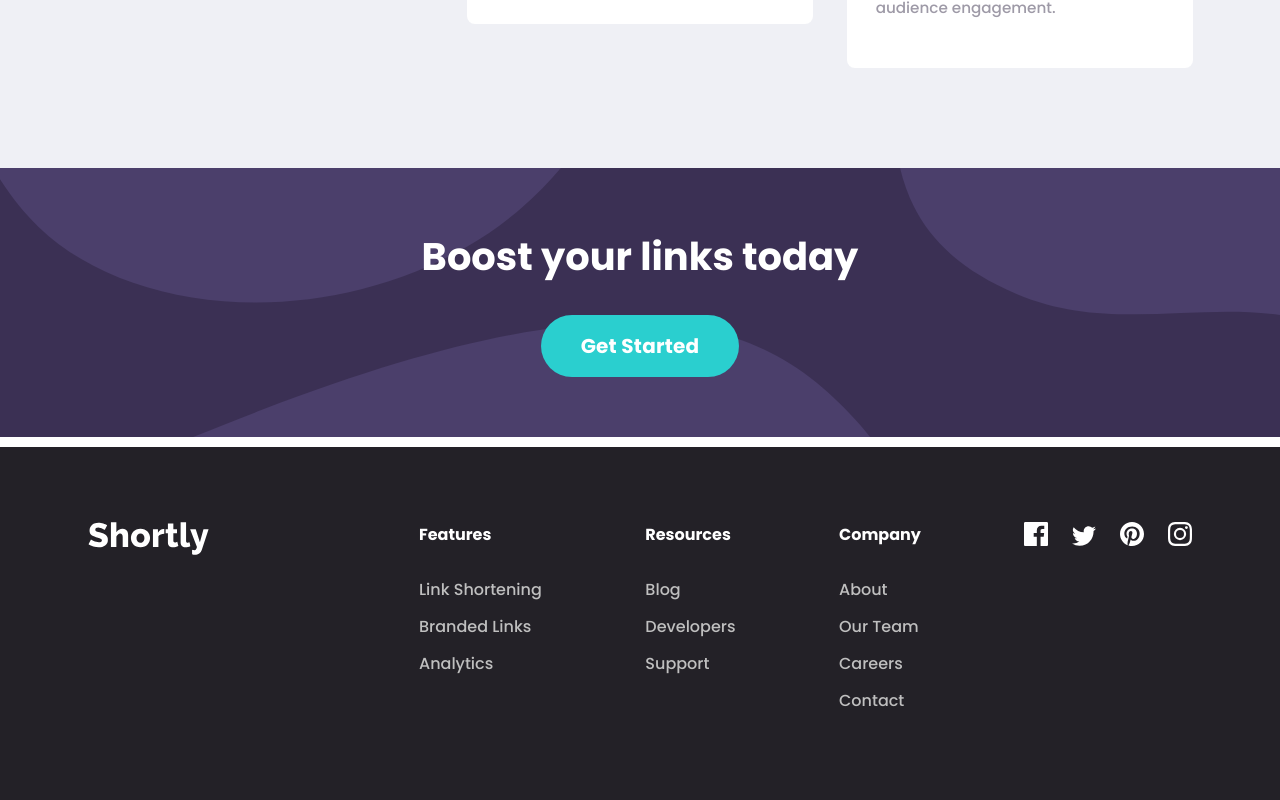
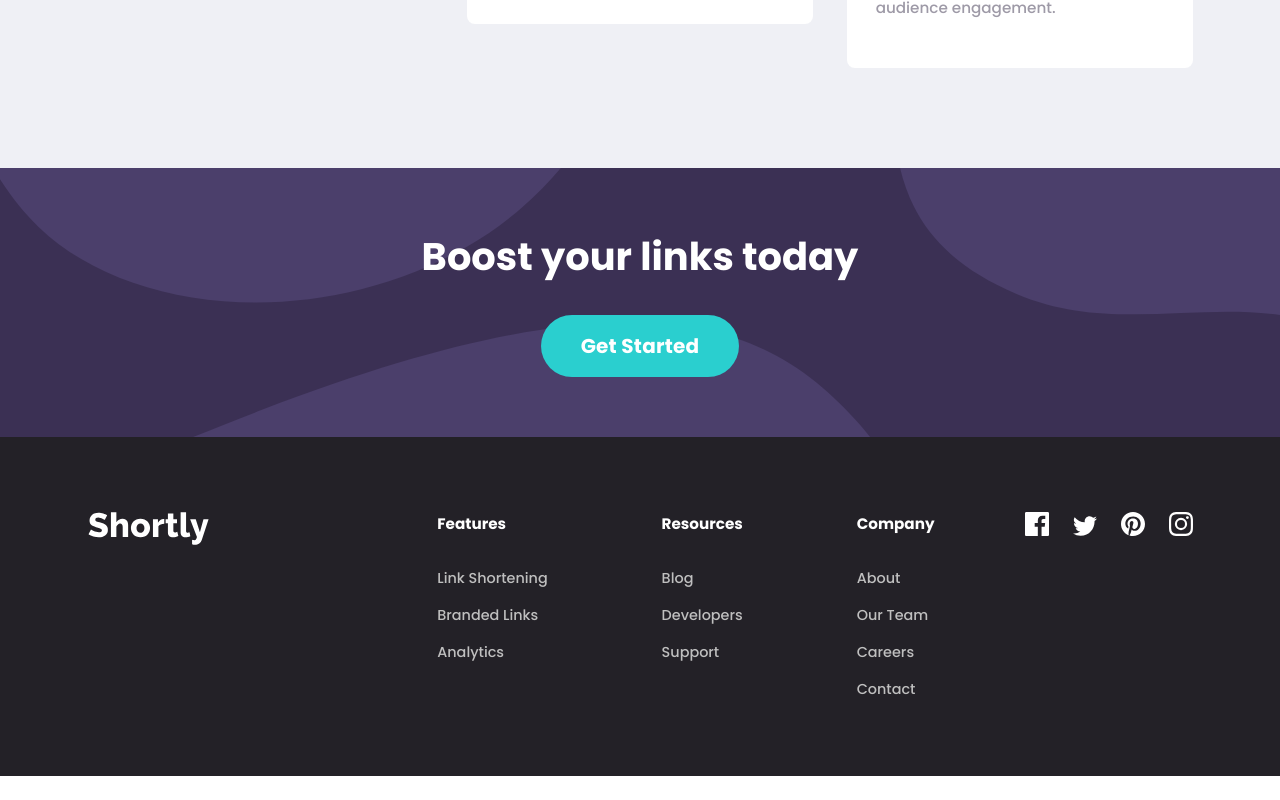
Before and after one commit to p-kosinski/url-shortening-api, a React (Create React App) app: page / in a window 1280 px wide. Shown: the part 1827-2627 px from the top of the page. After the commit the page ends 2603 px from the top, so only its background shows below. Built offline with nearby package versions, Linux system fonts and the light colour scheme.

Commit message:
Fix footer RWD styling

```diff
--- a/src/components/common/LinkFooter/LinkFooter.module.scss
+++ b/src/components/common/LinkFooter/LinkFooter.module.scss
@@ -5,7 +5,7 @@
   @include mixins.link-reset();
   font-family: variables.$font-main;
   font-weight: variables.$font-weight-regular;
-  font-size: 1rem;
+  font-size: 0.9rem;
   color: variables.$color-lighter;
   transition: variables.$transition;
 
--- a/src/components/layout/Footer/Footer.js
+++ b/src/components/layout/Footer/Footer.js
@@ -67,12 +67,12 @@ const Footer = () => (
               </li>
             </ul>
           </div>
-          <div className={styles.iconsWrapper}>
-            <LinkIcon to='#0' icon={<FacebookIcon />} />
-            <LinkIcon to='#0' icon={<TwitterIcon />} />
-            <LinkIcon to='#0' icon={<PinterestIcon />} />
-            <LinkIcon to='#0' icon={<InstagramIcon />} />
-          </div>
+        </div>
+        <div className={styles.iconsWrapper}>
+          <LinkIcon to='#0' icon={<FacebookIcon />} />
+          <LinkIcon to='#0' icon={<TwitterIcon />} />
+          <LinkIcon to='#0' icon={<PinterestIcon />} />
+          <LinkIcon to='#0' icon={<InstagramIcon />} />
         </div>
       </div>
     </Container>
--- a/src/components/layout/Footer/Footer.module.scss
+++ b/src/components/layout/Footer/Footer.module.scss
@@ -2,27 +2,59 @@
 @use '../../../styles/mixins' as mixins;
 
 .component {
-  margin-top: 10px; // delete later
   background-color: variables.$color-darker;
   padding: 75px 0;
+
+  @include mixins.breakpoint(medium) {
+    padding: 60px 0;
+  }
+
+  @include mixins.breakpoint(small) {
+    padding: 56px 0;
+  }
 }
 
 .wrapper {
-  display: flex;
-  justify-content: space-between;
+  display: grid;
+  grid-template-columns: 1fr 45% max-content;
+  gap: 90px;
+
+  @include mixins.breakpoint(large) {
+    gap: 60px;
+  }
+
+  @include mixins.breakpoint(medium) {
+    grid-template-columns: auto;
+    gap: 50px;
+  }
 }
 
 .logoWrapper {
-
+  @include mixins.breakpoint(medium) {
+    justify-self: center;
+  }
 }
 
 .linksWrapper {
-  width: 70%;
   display: flex;
   justify-content: space-between;
+
+  @include mixins.breakpoint(medium) {
+    justify-content: space-around;
+  }
+
+  @include mixins.breakpoint(small) {
+    flex-direction: column;
+    text-align: center;
+    gap: 50px;
+  }
 }
 
 .iconsWrapper {
+  @include mixins.breakpoint(medium) {
+    justify-self: center;
+  }
+
   :not(:last-child) {
     margin-right: 24px;
   }
@@ -39,7 +71,7 @@
     @include mixins.list-reset();
 
     li {
-      margin: 12px 0;
+      margin-top: 12px;
     }
   }
 }
--- a/src/styles/_typography.scss
+++ b/src/styles/_typography.scss
@@ -21,5 +21,5 @@ h3 {
 
 h4 {
   font-weight: variables.$font-weight-bold;
-  font-size: 1rem;
+  font-size: 0.95rem;
 }
```
